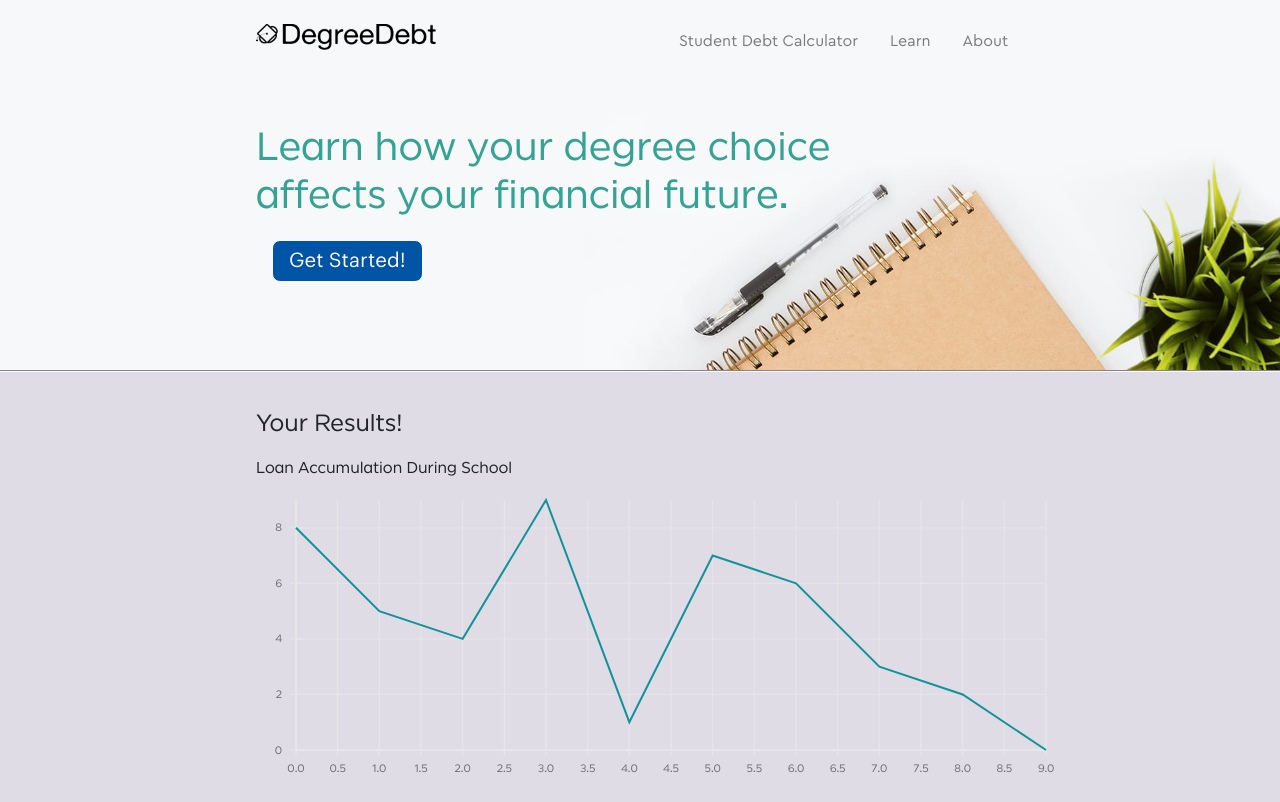
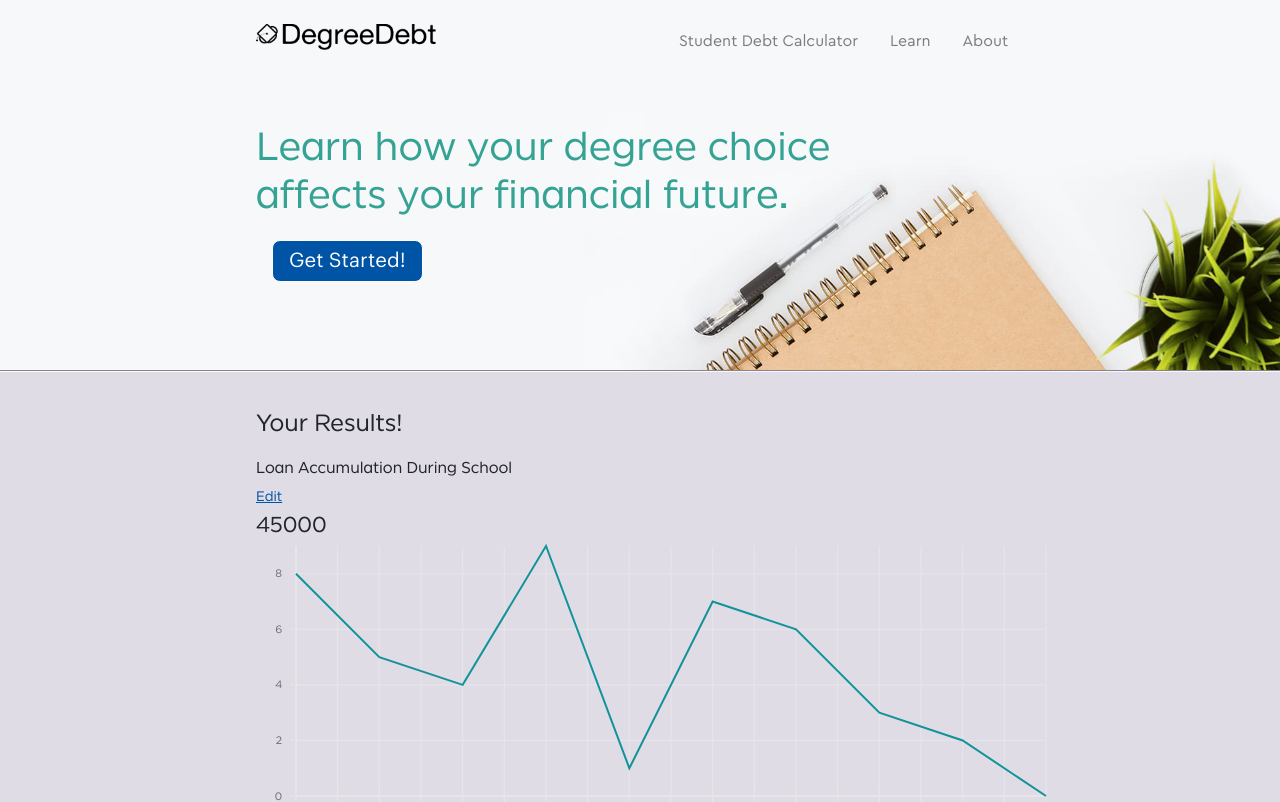
Before and after one commit to rossmonroe/degree-debt, a React (Create React App) app: page /results in a window 1280 px wide. Shown: the top 802 px of the page. Built offline with nearby package versions, Linux system fonts and the light colour scheme.

Commit message:
Added editable text functionality to results page

```diff
--- a/package.json
+++ b/package.json
@@ -12,6 +12,7 @@
     "react": "^16.8.2",
     "react-bootstrap": "^1.0.0-beta.5",
     "react-dom": "^16.8.2",
+    "react-editable-input": "^1.0.0",
     "react-router-dom": "^4.3.1",
     "react-scripts": "2.1.5",
     "react-scrollable-anchor": "^0.6.1",
--- a/src/App.css
+++ b/src/App.css
@@ -1,5 +1,4 @@
 .App {
-  text-align: center;
 }
 
 .App-logo {
@@ -13,8 +12,6 @@
   min-height: 10vh;
   display: flex;
   flex-direction: column;
-  align-items: center;
-  justify-content: center;
   font-size: calc(10px + 2vmin);
   color: blue;
 }
--- a/src/pages/Results.js
+++ b/src/pages/Results.js
@@ -7,8 +7,43 @@ import { XYPlot, LineSeries, VerticalGridLines, HorizontalGridLines, XAxis, YAxi
 
 class Results extends Component {
 
+  state={
+    value: "45000",
+    isInEditMode: false
+  }
+
+  changeEditMode = () => {
+      this.setState({
+          isInEditMode: !this.state.isInEditMode
+      })
+  }
+
+  updateComponentValue = () => {
+    this.setState({
+        isInEditMode: false,
+        value: this.refs.theTextInput.value
+    })
+  }
+
+  rednerEditView = () => {
+    return <div>
+    <input
+      type="number"
+      defaultValue={this.state.value}
+      ref="theTextInput"
+      />
+    <button class="button exit" onClick={this.changeEditMode}>X</button>
+    <button class="button ok" onClick={this.updateComponentValue}>OK</button>
+    </div>
+  }
+
+  renderDefaultView = () => {
+    return <div className="edit-text" onDoubleClick={this.changeEditMode}>
+      {this.state.value}
+    </div>
+  }
+
   render() {
-
     const data1 = [
       { x: 0, y: 8 },
       { x: 1, y: 5 },
@@ -53,13 +88,21 @@ class Results extends Component {
 
 
     return (
-      <div class='page-wrapper' >
+      <div className='page-wrapper' >
         <div className='separator margin-10'></div>
-        <div class='page-content'>
+        <div className='page-content'>
           <h3>Your Results!</h3>
 
-          <div class='chart'>
-            <h4> Loan Accumulation During School</h4>
+          <div className='chart'>
+            <div className="char-header">
+              <h4>Loan Accumulation During School</h4>
+              <div className="editable-amount">
+                <div className="edit-link" onClick={this.changeEditMode}>Edit</div>
+                {this.state.isInEditMode ?
+                this.rednerEditView() :
+                this.renderDefaultView()}
+              </div>
+            </div>
             <XYPlot height={300} width={800}>
               <VerticalGridLines />
               <HorizontalGridLines />
@@ -69,7 +112,7 @@ class Results extends Component {
             </XYPlot>
           </div>
 
-          <div class='chart'>
+          <div className='chart'>
             <h4> Potential Salary Over Time (in thousands)</h4>
             <XYPlot height={300} width={800}>
               <VerticalGridLines />
@@ -81,7 +124,7 @@ class Results extends Component {
 
           </div>
 
-          <div class='chart'>
+          <div className='chart'>
             <h4> Projected Loan Payment Over Time</h4>
             <XYPlot height={300} width={800}>
               <VerticalGridLines />
--- a/src/style/css/Global.css
+++ b/src/style/css/Global.css
@@ -357,7 +357,7 @@ label{
 	border-bottom: 1px solid #FFFFFF;
 	border-left:none;
 	border-right:none;
-    padding: 12px 30px 8px 12px;
+    padding: 12px 12px 8px 12px;
     -webkit-border-radius: 8px;
     -moz-border-radius: 8px;
     border-radius: 8px;
@@ -485,6 +485,47 @@ input[type=radio]:checked ~ label{
     color:rgb(26, 26, 26);
 }
 
+/*---------------- RESULTS PAGE ----------------*/
+
+.editable-amount input{
+    background-color: #FAFAFA;
+    width: 120px;
+	border-top:1px solid #D0D2D7;
+	border-bottom: 1px solid #FFFFFF;
+	border-left:none;
+    border-right:none;
+    font-size:16px;
+    padding: 12px 12px 8px 12px;
+    -webkit-border-radius: 8px;
+    -moz-border-radius: 8px;
+    border-radius: 8px;
+}
+
+.editable-amount {
+    width: fit-content;
+    border-radius: 8px;
+    font-size: 22px;
+    display: inline-block;
+}
+
+.editable-amount .button{
+    margin:0;
+}
+
+.edit-link{
+    color:#0054a6;
+    text-decoration: underline;
+    font-size: 14px;
+    margin-bottom: 10px;
+}
+.edit-link:hover{
+    color:#1d8eff;
+    text-decoration: underline;
+    cursor: pointer;
+}
+.edit-text{
+    display: inline-block;
+}
 
 /*---------------- MEDIA QUERIES ----------------*/
 
```
Also changed, not shown: 1 other file (tests, documents, lock files or other folders).
